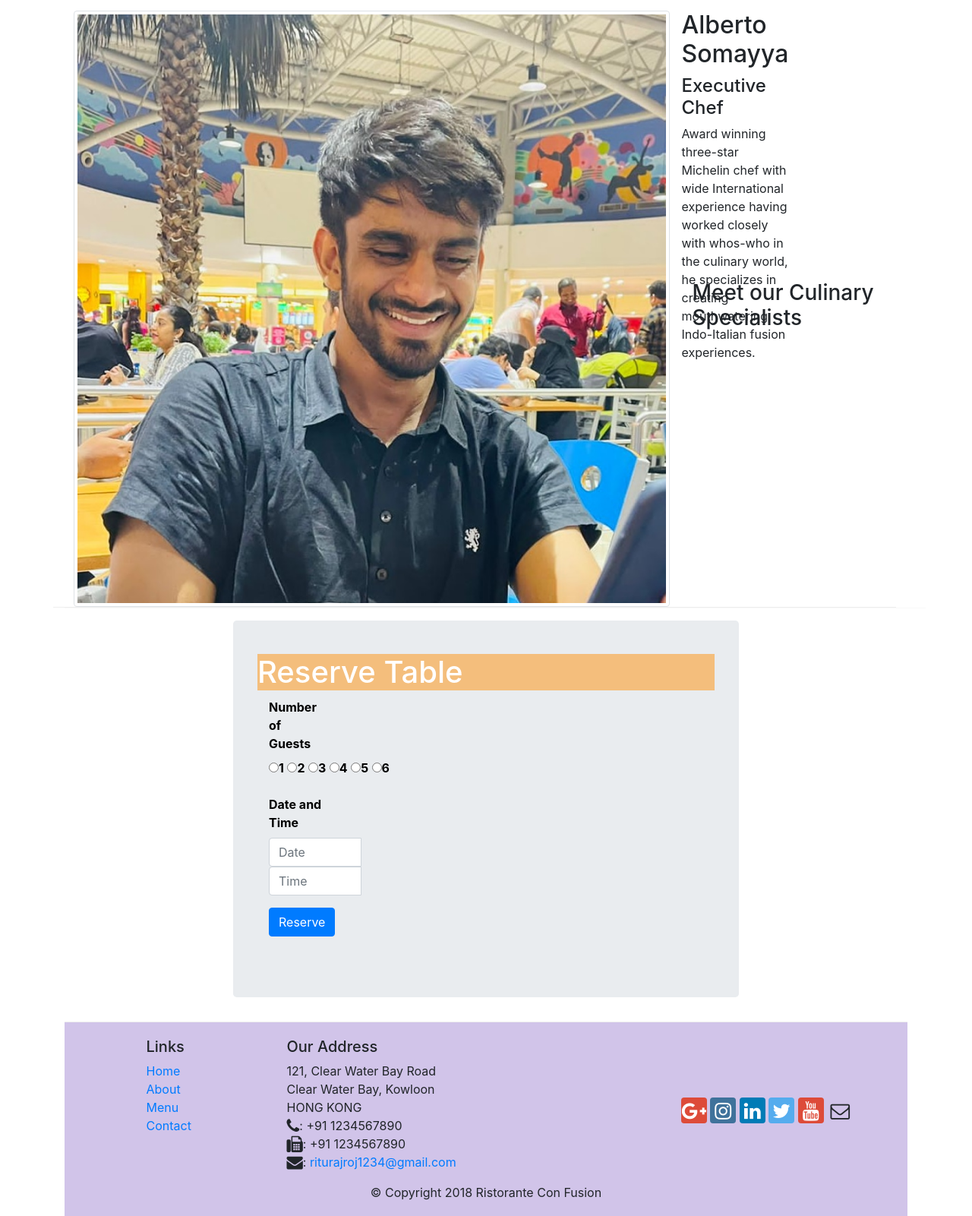
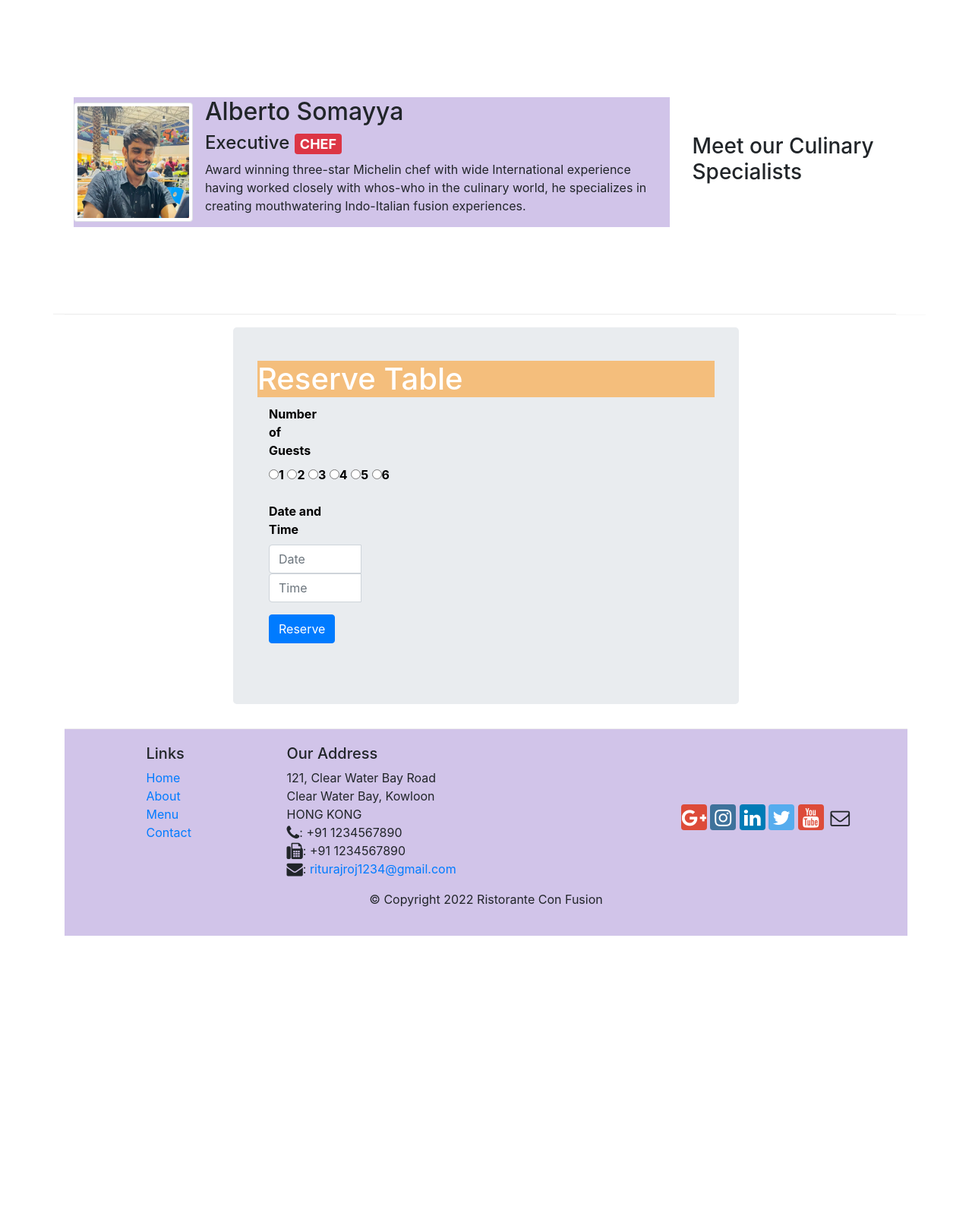
Before and after one commit to rituraj421/Coursera-FSD, a website: page index.html in a window 1280 px wide. Shown: the part 1343-2944 px from the top of the page at 76% size. After the commit the page ends 2575 px from the top, so only its background shows below. Drawn offline with nearby package versions, Linux system fonts and the light colour scheme; some icons are missing.

Commit message:
second commmit

```diff
--- a/css/styles.css
+++ b/css/styles.css
@@ -86,3 +86,17 @@ b{
     z-index: 1;
 }
 /* carousel ends here */
+
+.media{
+    background-color: #D1C4E9;
+}
+
+#ritu{
+    max-width: 20%;
+}
+/* .body{
+    background-color: aquamarine;
+} */
+/* #rituraj{
+    background-color: bisque;
+} */
--- a/index.html
+++ b/index.html
@@ -15,7 +15,7 @@
     integrity="sha384-Gn5384xqQ1aoWXA+058RXPxPg6fy4IWvTNh0E263XmFcJlSAwiGgFAW/dAiS6JXm" crossorigin="anonymous">
 </head>
 
-<body>
+<body class="rituraj">
   <nav class="navbar navbar-dark navbar-expand-sm fixed-top">
     <div class="container">
       <button class="navbar-toggler" type="button" data-toggle="collapse" data-target="#Navbar">
@@ -215,10 +215,10 @@
           </div>
           <div class="col-12 col-sm order-sm-first col-md float-start">
             <div class="media">
-              <img class="d-flex mr-3 img-thumbnail align-self-center" src="img/alberto.png" alt="Alberto Somayya">
+              <img class="d-flex mr-3 img-thumbnail align-self-center" id="ritu" src="img/alberto.png" alt="Alberto Somayya">
               <div class="media-body">
                 <h2 class="mt-0">Alberto Somayya</h2>
-                <h4>Executive Chef</h4>
+                <h4>Executive <span class="badge bg-danger">CHEF</span></h4>
                 <p class="d-none d-sm-block">Award winning three-star Michelin chef with wide
                   International experience having worked closely with
                   whos-who in the culinary world, he specializes in
@@ -326,7 +326,7 @@
         </div>
         <div class="row justify-content-center">
           <div class="col-auto">
-            <p>© Copyright 2018 Ristorante Con Fusion</p>
+            <p>© Copyright 2022 Ristorante Con Fusion</p>
           </div>
         </div>
       </div>
```
Also changed, not shown: aboutus.html (+1 -1 lines), contactus.html (+1 -1 lines), Desktop(Contact Page).jpeg (added), Desktop(Home page).jpeg (added), Mobile(About Page).jpeg (added), README.md (added), 1 other file.
